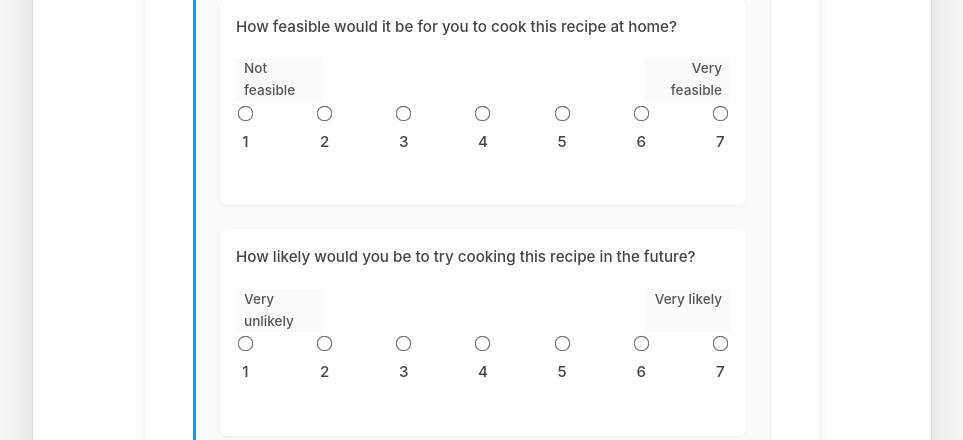
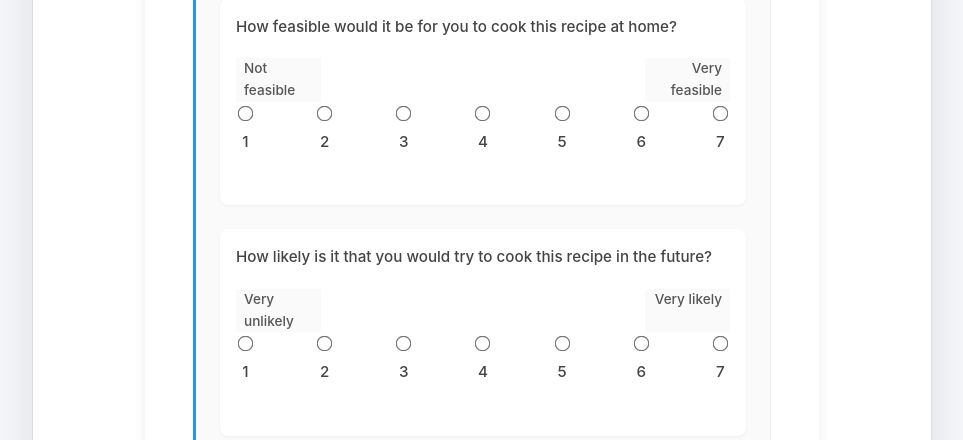
Before and after one commit to YelyzavetaLysova/nutritional_misinformation_user_study, a FastAPI app: template app/templates/recipe_evaluation.html in a window 1280 px wide. Shown: the part 2519-2959 px from the top of the page, without its empty margins (158-1121 px from the left). Run offline with FastAPI, Linux system fonts and the light colour scheme; the template is opened without the code that fills it, so the values that code supplies are empty.

Commit message:
Update wording for future cooking likelihood question
Revised the label in the recipe evaluation template to improve clarity for the question about likelihood of trying to cook the recipe in the future.

```diff
--- a/app/templates/recipe_evaluation.html
+++ b/app/templates/recipe_evaluation.html
@@ -200,7 +200,7 @@
                     </div>
 
                     <div class="subrating">
-                        <label>How likely would you be to try cooking this recipe in the future?</label>
+                        <label>How likely is it that you would try to cook this recipe in the future?</label>
                         <div class="rating-scale">
                             <div style="width: 100%;">
                                 <div style="display: flex; width: 100%; margin-bottom: 5px;">
```
